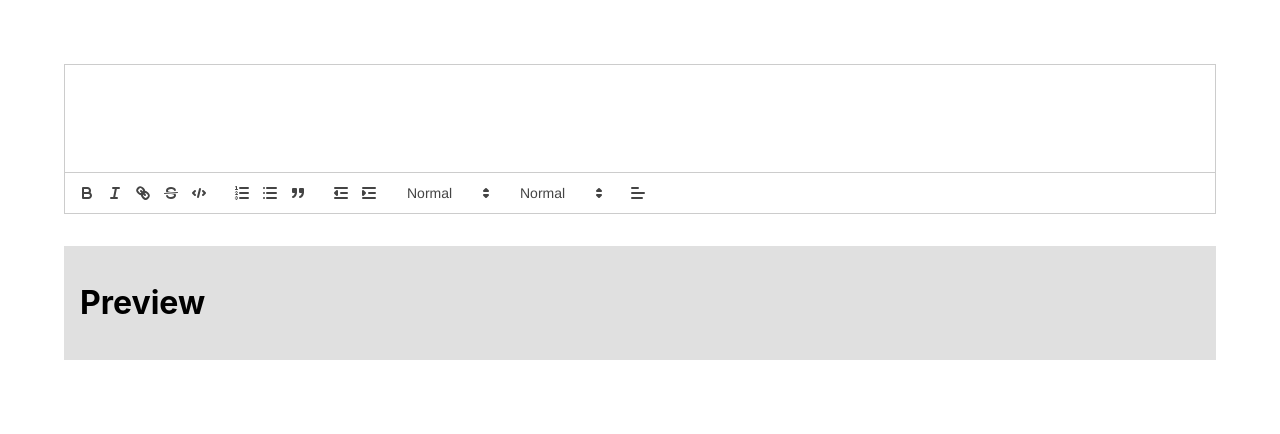
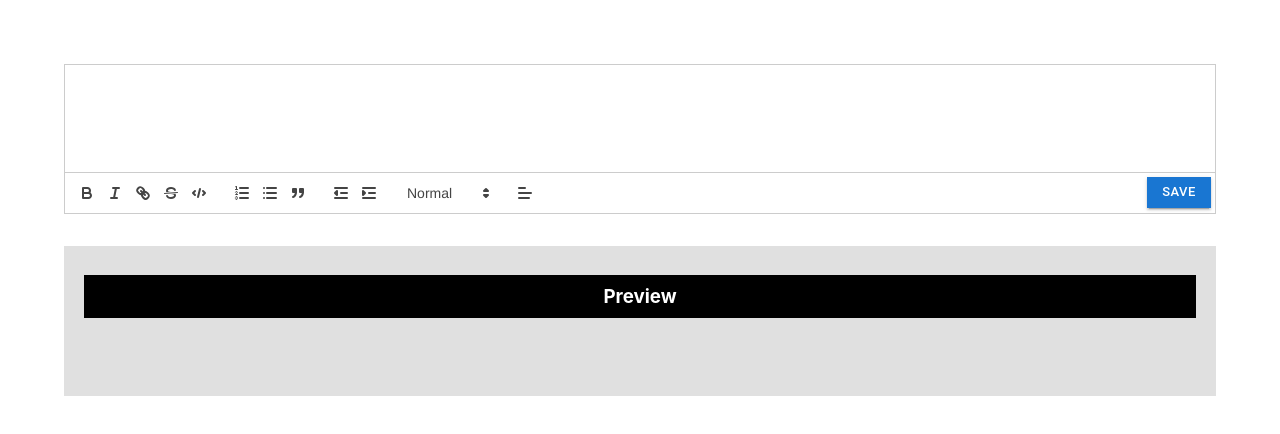
Before and after one commit to Rayhan0Islam0Shagor/markdown-editor, a React (Create React App) app: page / in a window 1280 px wide. Shown: the top 434 px of the page. Built offline with nearby package versions, Linux system fonts and the light colour scheme.

Commit message:
md file download working now

```diff
--- a/package.json
+++ b/package.json
@@ -12,9 +12,12 @@
     "jodit-react": "1.1.14",
     "react": "^18.2.0",
     "react-dom": "^18.2.0",
+    "react-markdown": "^8.0.3",
     "react-quill": "^2.0.0",
     "react-scripts": "5.0.1",
+    "rehype-raw": "^6.1.1",
     "sass": "^1.55.0",
+    "turndown": "^7.1.1",
     "web-vitals": "^2.1.0"
   },
   "scripts": {
--- a/src/App.js
+++ b/src/App.js
@@ -1,14 +1,30 @@
 import * as React from "react";
 import "./App.css";
 import Container from "@mui/material/Container";
-import { Box } from "@mui/material";
-import RichTextEditorJodit from "./Components/RichTextEditorJodit";
+import Box from "@mui/material/Box";
+import Button from "@mui/material/Button";
 import RichTextEditorQuill from "./Components/RichTextEditorQuill";
+
+import TurndownService from "turndown";
+import Preview from "./Components/Preview";
 
 function App() {
   const [value, setValue] = React.useState("");
   const getValue = (value) => {
     setValue(value);
+  };
+
+  const turndownService = new TurndownService();
+  const markdown = turndownService.turndown(value);
+
+  const downloadAsMdFile = () => {
+    const element = document.createElement("a");
+    const file = new Blob([markdown], { type: "text/plain" });
+    element.href = URL.createObjectURL(file);
+    const filename = `${new Date().toLocaleString()}.md`;
+    element.download = filename;
+    document.body.appendChild(element);
+    element.click();
   };
 
   return (
@@ -18,19 +34,30 @@ function App() {
       }}
     >
       <Container>
-        {/* I am using Jodit Editor
-        <RichTextEditorJodit initialValue="" getValue={getValue} /> */}
         <Box
           sx={{
             padding: "2rem 0",
+            position: "relative",
           }}
         >
           <RichTextEditorQuill initialValue="" getValue={getValue} />
+          <Button
+            sx={{
+              position: "absolute",
+              right: "5px",
+              bottom: "38px",
+              zIndex: "999",
+              borderRadius: "0",
+            }}
+            variant="contained"
+            size="small"
+            onClick={downloadAsMdFile}
+          >
+            Save
+          </Button>
         </Box>
-        <Box sx={{ p: 2, bgcolor: "grey.300" }}>
-          <h1>Preview</h1>
-          <div dangerouslySetInnerHTML={{ __html: value }} />
-        </Box>
+
+        <Preview markdown={markdown} value={value} />
       </Container>
     </Box>
   );
--- /dev/null
+++ b/src/Components/Preview.jsx
@@ -0,0 +1,23 @@
+import Box from "@mui/material/Box";
+import ReactMarkdown from "react-markdown";
+import rehypeRaw from "rehype-raw";
+
+const Preview = ({ value, markdown }) => {
+  return (
+    <Box sx={{ padding: "10px 20px 60px 20px", bgcolor: "grey.300" }}>
+      <h3
+        style={{
+          textAlign: "center",
+          color: "white",
+          backgroundColor: "black",
+          padding: "10px",
+        }}
+      >
+        Preview
+      </h3>
+      <ReactMarkdown rehypePlugins={[rehypeRaw]} children={value} />
+    </Box>
+  );
+};
+
+export default Preview;
--- a/src/Components/RichTextEditorQuill.jsx
+++ b/src/Components/RichTextEditorQuill.jsx
@@ -6,7 +6,6 @@ const modules = {
     ["bold", "italic", "link", "strike", "code-block"],
     [{ list: "ordered" }, { list: "bullet" }, "blockquote"],
     [{ indent: "-1" }, { indent: "+1" }],
-    [{ size: ["small", false, "large", "huge"] }],
     [{ header: [1, 2, 3, 4, 5, 6, false] }],
     [{ align: [] }],
   ],
```
Also changed, not shown: 1 other file (tests, documents, lock files or other folders).
